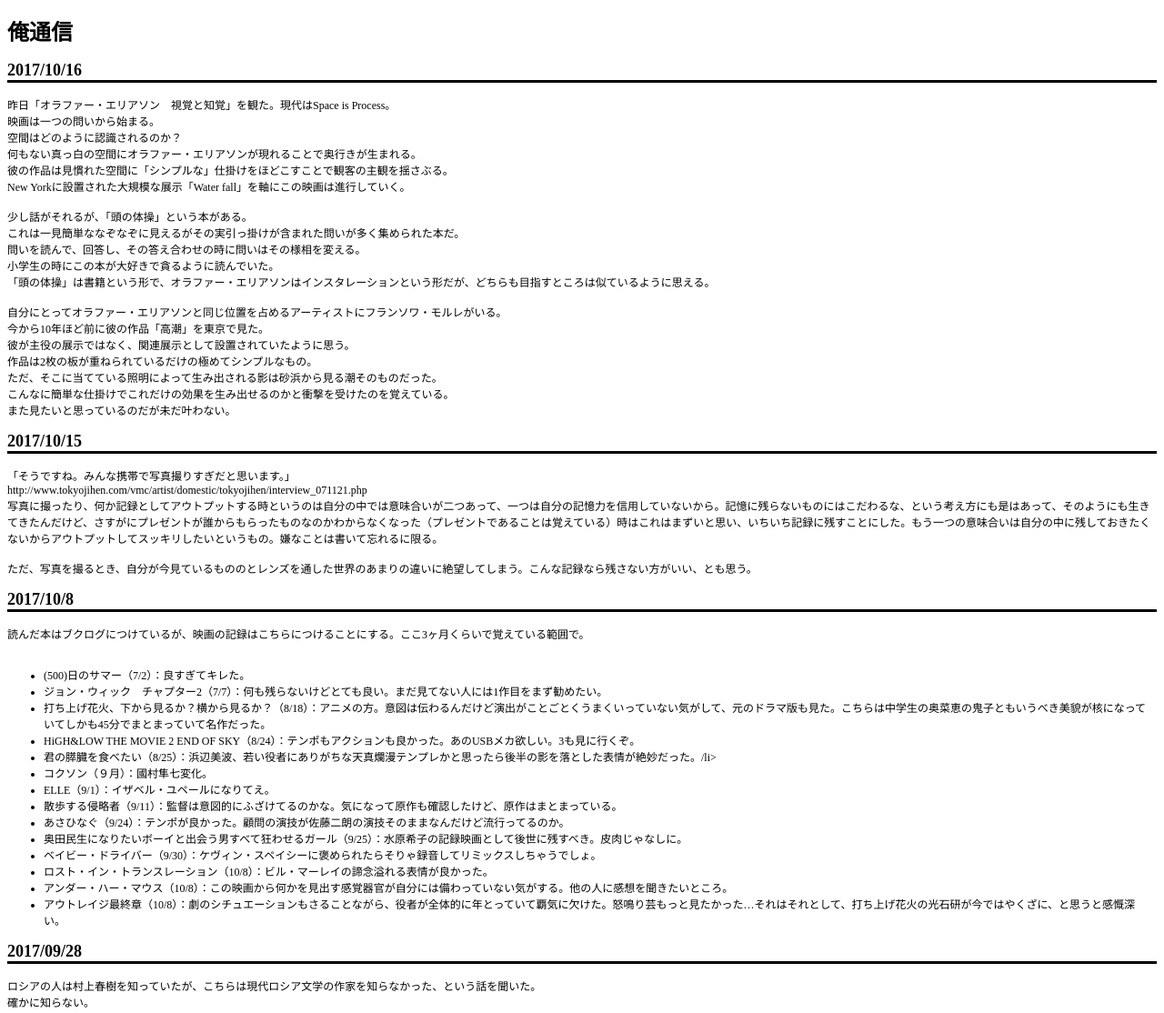
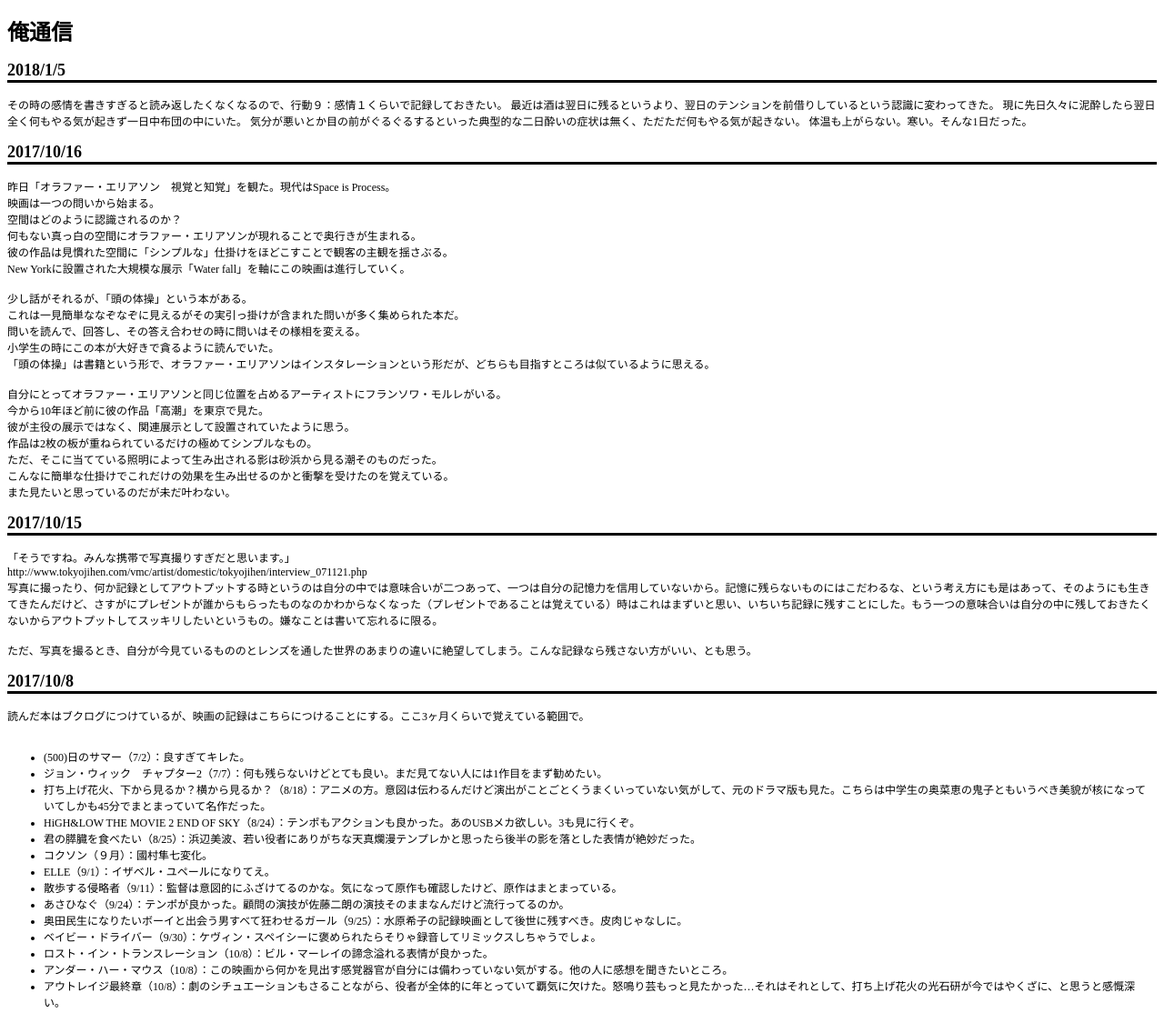
Before and after one commit to dichika/dichika.github.io, a plain HTML site: page index.html in a window 1280 px wide. Shown: the top 1114 px of the page at 91% size. Drawn offline with Linux system fonts and the light colour scheme.

Commit message:
Update index.html

```diff
--- a/index.html
+++ b/index.html
@@ -25,6 +25,15 @@ border-bottom: solid 3px black;
 </head>
 <body>
   <h1> 俺通信 </h1>
+
+  <h2>2018/1/5</h2>
+その時の感情を書きすぎると読み返したくなくなるので、行動９：感情１くらいで記録しておきたい。
+
+最近は酒は翌日に残るというより、翌日のテンションを前借りしているという認識に変わってきた。
+現に先日久々に泥酔したら翌日全く何もやる気が起きず一日中布団の中にいた。
+気分が悪いとか目の前がぐるぐるするといった典型的な二日酔いの症状は無く、ただただ何もやる気が起きない。
+体温も上がらない。寒い。そんな1日だった。
+
   <h2>2017/10/16</h2>
 昨日「オラファー・エリアソン　視覚と知覚」を観た。現代はSpace is Process。<br>
 映画は一つの問いから始まる。<br>
@@ -61,7 +70,7 @@ http://www.tokyojihen.com/vmc/artist/domestic/tokyojihen/interview_071121.php<br
 <li>ジョン・ウィック　チャプター2（7/7）：何も残らないけどとても良い。まだ見てない人には1作目をまず勧めたい。</li>
 <li>打ち上げ花火、下から見るか？横から見るか？（8/18）：アニメの方。意図は伝わるんだけど演出がことごとくうまくいっていない気がして、元のドラマ版も見た。こちらは中学生の奥菜恵の鬼子ともいうべき美貌が核になっていてしかも45分でまとまっていて名作だった。</li>
 <li>HiGH&LOW THE MOVIE 2 END OF SKY（8/24）：テンポもアクションも良かった。あのUSBメカ欲しい。3も見に行くぞ。</li>
-<li>君の膵臓を食べたい（8/25）：浜辺美波、若い役者にありがちな天真爛漫テンプレかと思ったら後半の影を落とした表情が絶妙だった。/li>
+<li>君の膵臓を食べたい（8/25）：浜辺美波、若い役者にありがちな天真爛漫テンプレかと思ったら後半の影を落とした表情が絶妙だった。</li>
 <li>コクソン（９月）：國村隼七変化。</li>
 <li>ELLE（9/1）：イザベル・ユペールになりてえ。</li>
 <li>散歩する侵略者（9/11）：監督は意図的にふざけてるのかな。気になって原作も確認したけど、原作はまとまっている。</li>
```
